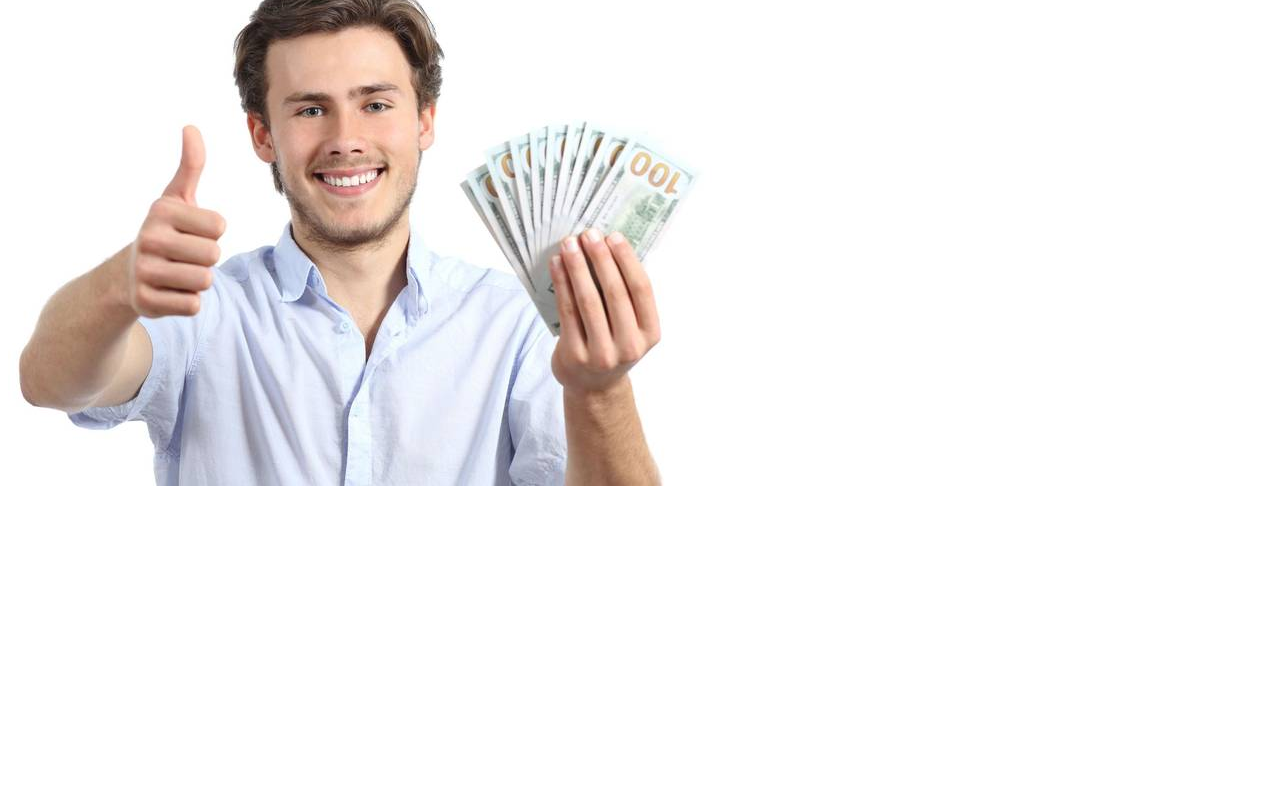
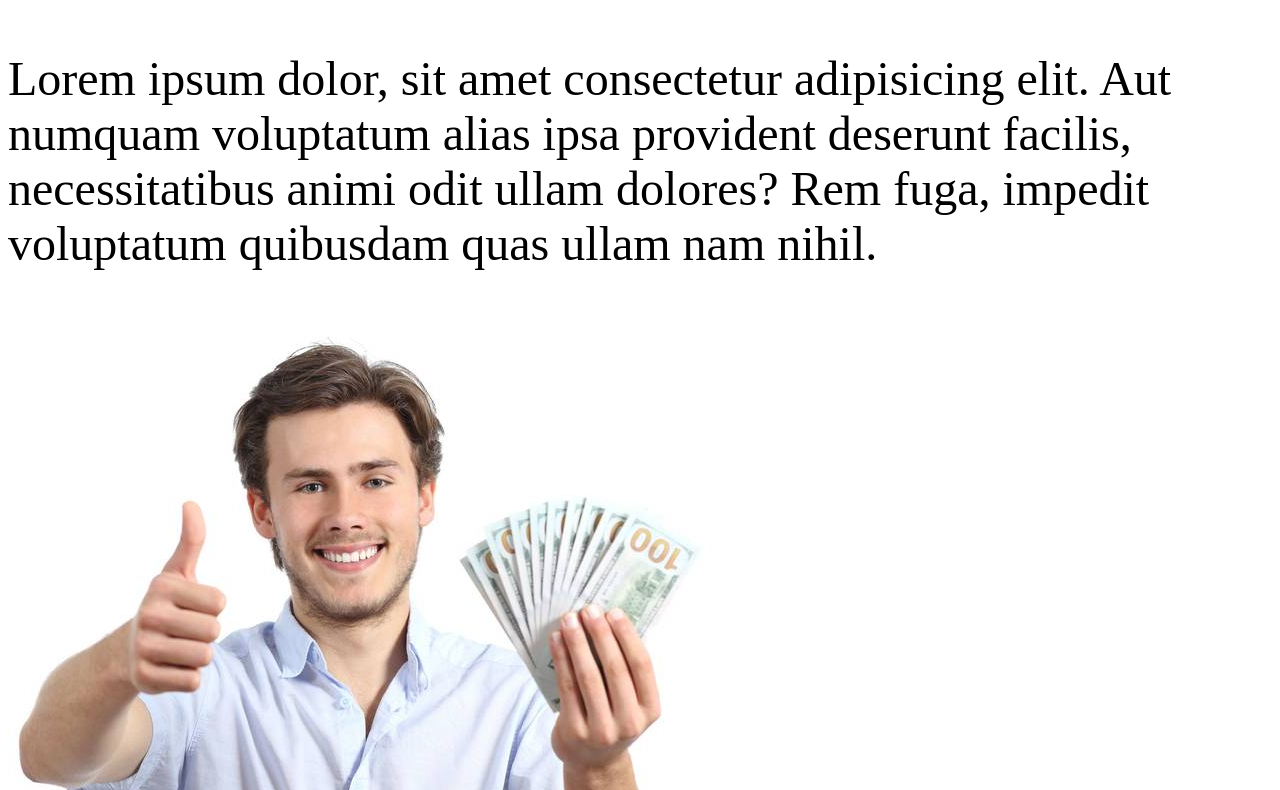
Before and after one commit to Lophtix5/businessbusiness, a plain HTML site: page index.html in a window 1280 px wide. Shown: the part 189-979 px from the top of the page. Before the commit the page ends 800 px from the top, so only its background shows below. Drawn offline with Linux system fonts and the light colour scheme.

Commit message:
du vet yani

```diff
--- a/index.html
+++ b/index.html
@@ -5,6 +5,7 @@
     <meta http-equiv="X-UA-Compatible" content="IE=edge">
     <meta name="viewport" content="width=device-width, initial-scale=1.0">
     <title>Para knas</title>
+    <link rel="stylesheet" href="style.css">
 </head>
 <body>
     <h1>hej</h1>
--- /dev/null
+++ b/style.css
@@ -0,0 +1,3 @@
+body{
+    font-size: 3rem;
+}
```
